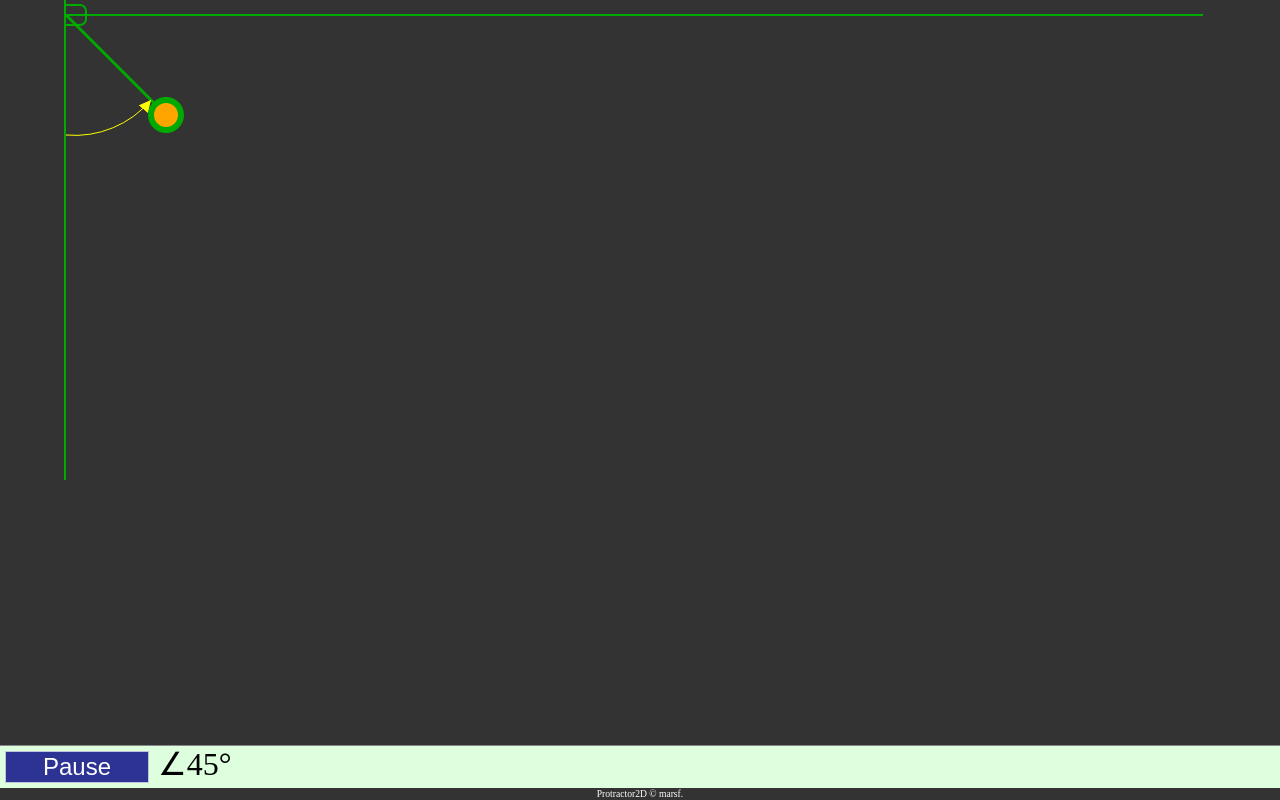
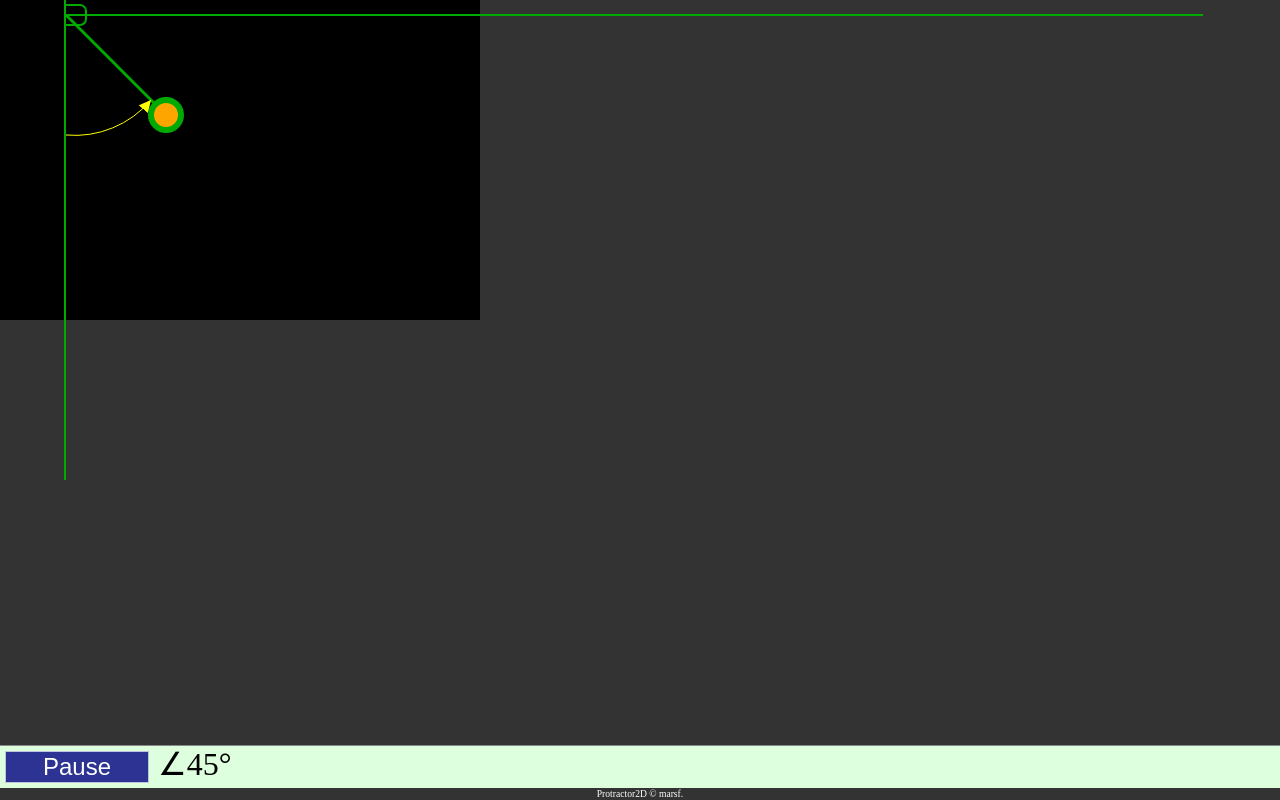
Before and after one commit to marsf/Protractor2D, a plain HTML site: page app/index.html in a window 1280 px wide. Drawn offline with Linux system fonts and the light colour scheme.

Commit message:
set background-color to video area.

```diff
--- a/app/style/main.css
+++ b/app/style/main.css
@@ -49,13 +49,7 @@ body {
   z-index: -1;
   margin: 0;
   padding: 0;
-  /* For 3:2 screen,  the rotation origin is [1/3, 1/2] = [33.3%, 50%]
-     rotate: 'cameraControl.sensorAngle' (CCW, reversed face) = 270deg,
-     translateX: ((3-2)/3)*100 % = 33.3% */
-  /*
-  transform-origin: 33.3% 50%;
-  transform: rotate(270deg) translateX(-33.3%);
-  */
+  background-color: #000;
 }
 
 
```
